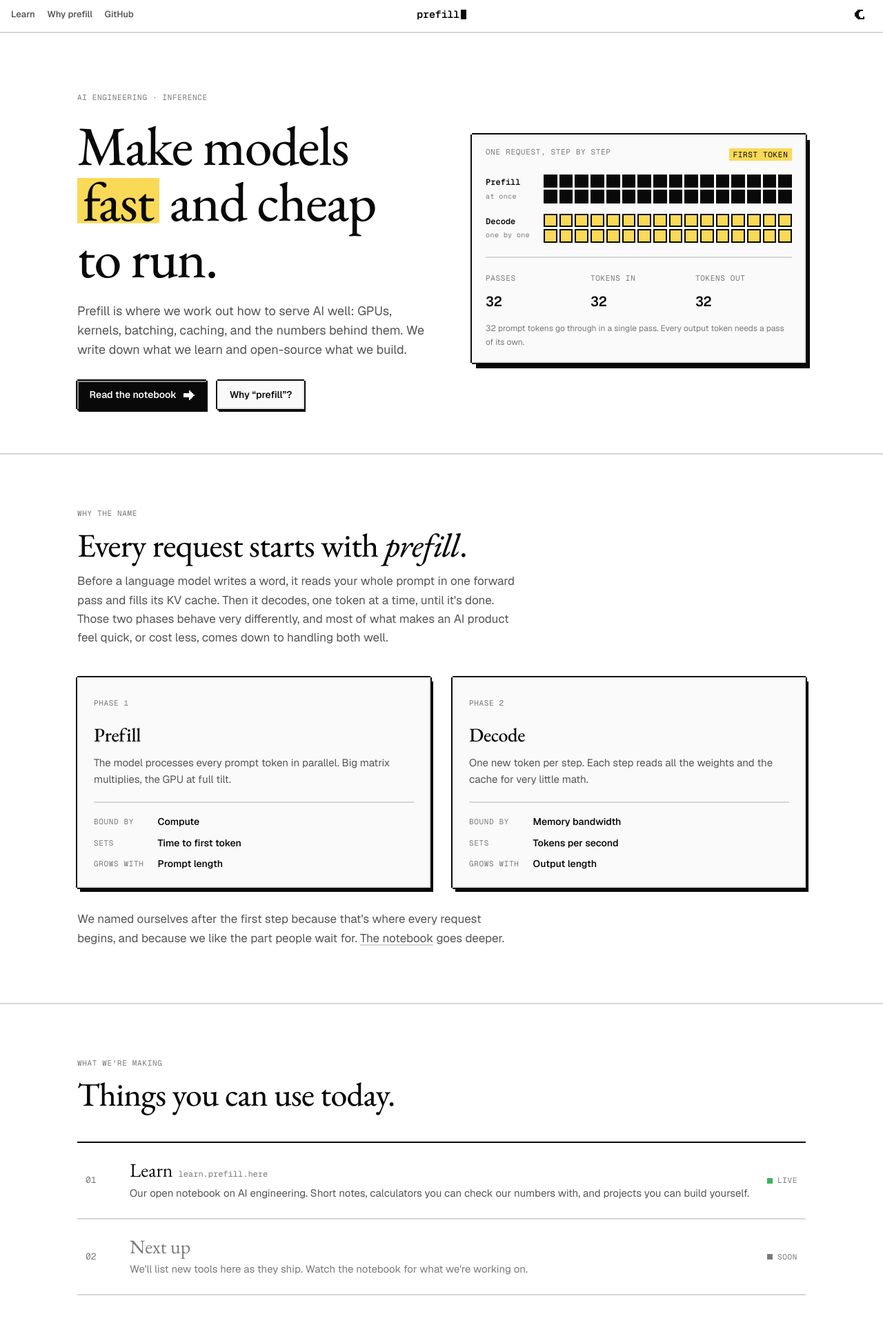
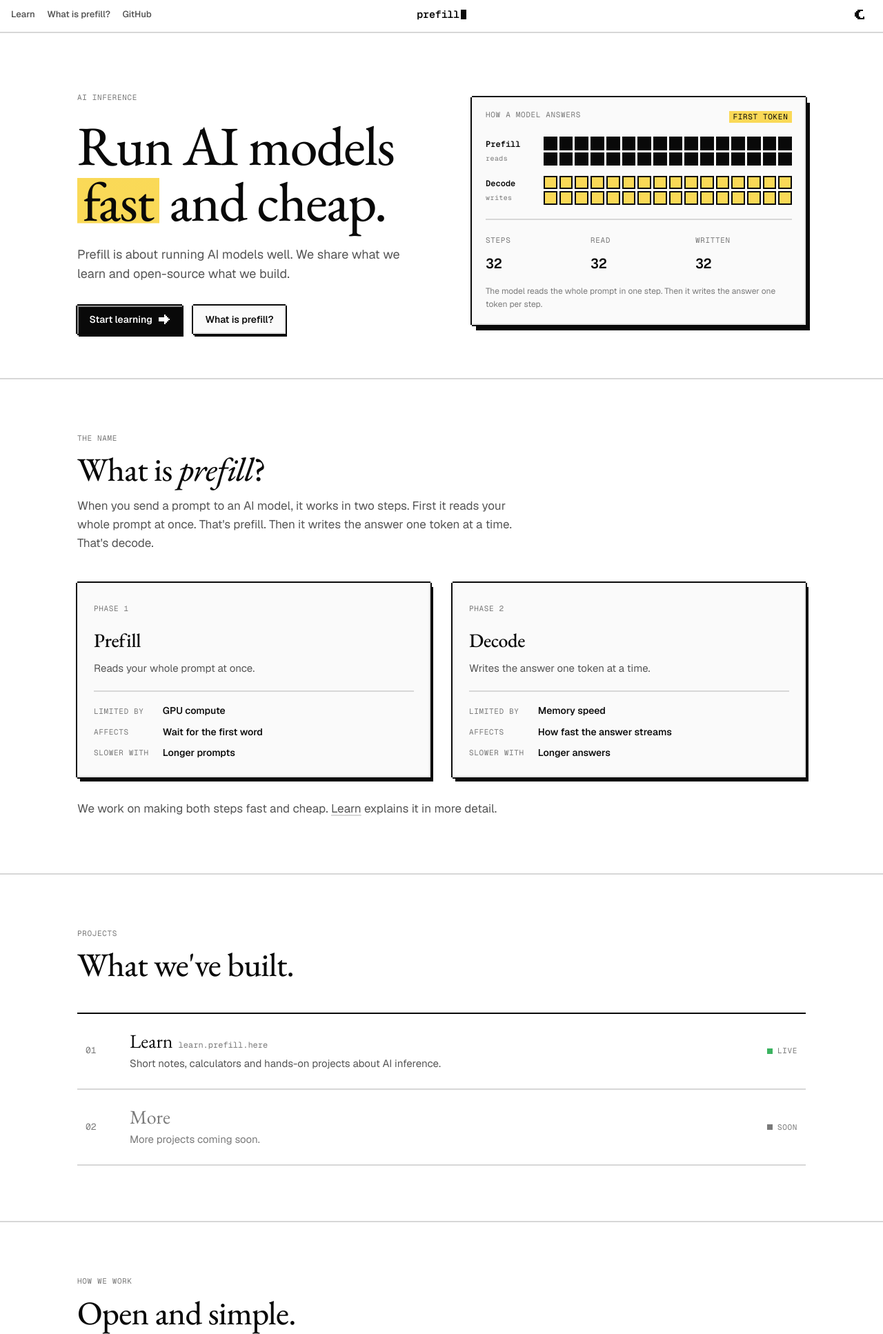
Before and after one commit to sahil0x01/prefill-home, a website: page public/index.html in a window 1280 px wide. Shown: the part 4-1938 px from the top of the page at 69% size. Drawn offline with Linux system fonts and the light colour scheme.

Commit message:
Simplify page copy

```diff
--- a/public/index.html
+++ b/public/index.html
@@ -4,12 +4,12 @@
     <meta charset="utf-8" />
     <meta name="viewport" content="width=device-width, initial-scale=1" />
     <title>Prefill</title>
-    <meta name="description" content="Prefill works on AI engineering, mostly how to run models fast and cheap. We learn in public and open-source what we build." />
+    <meta name="description" content="Prefill is about running AI models fast and cheap. We share what we learn and open-source what we build." />
     <link rel="canonical" href="https://prefill.here/" />
     <link rel="icon" type="image/svg+xml" href="/favicon.svg" />
     <meta property="og:site_name" content="Prefill" />
     <meta property="og:title" content="Prefill" />
-    <meta property="og:description" content="AI engineering, mostly how to run models fast and cheap. Learned in public, open source." />
+    <meta property="og:description" content="Running AI models fast and cheap. We share what we learn and open-source what we build." />
     <meta property="og:url" content="https://prefill.here/" />
     <meta property="og:type" content="website" />
     <meta name="theme-color" content="#ffffff" media="(prefers-color-scheme: light)" />
@@ -29,7 +29,7 @@
     <header class="topbar">
       <nav class="topbar__nav" aria-label="Primary">
         <a href="https://learn.prefill.here">Learn</a>
-        <a href="#why">Why prefill</a>
+        <a href="#why">What is prefill?</a>
         <a href="https://github.com/sahil0x01/prefill-home">GitHub</a>
       </nav>
       <a href="/" class="wordmark" aria-label="Prefill home">prefill<span class="cursor" aria-hidden="true"></span></a>
@@ -44,37 +44,37 @@
       <section class="hero">
         <div class="wrap hero__grid">
           <div class="hero__copy">
-            <span class="label">AI engineering · inference</span>
-            <h1 class="display">Make models <span class="swash">fast</span> and cheap to run.</h1>
+            <span class="label">AI inference</span>
+            <h1 class="display">Run AI models <span class="swash">fast</span> and cheap.</h1>
             <p class="lead">
-              Prefill is where we work out how to serve AI well: GPUs, kernels, batching, caching, and the numbers behind them.
-              We write down what we learn and open-source what we build.
+              Prefill is about running AI models well.
+              We share what we learn and open-source what we build.
             </p>
             <div class="ctas">
-              <a class="btn btn--primary pixel" href="https://learn.prefill.here">Read the notebook <span data-sprite="arrow"></span></a>
-              <a class="btn pixel" href="#why">Why “prefill”?</a>
+              <a class="btn btn--primary pixel" href="https://learn.prefill.here">Start learning <span data-sprite="arrow"></span></a>
+              <a class="btn pixel" href="#why">What is prefill?</a>
             </div>
           </div>
 
-          <figure class="timeline pixel" id="timeline" aria-label="Animation: the prompt is processed in one forward pass, then output tokens are generated one pass at a time.">
+          <figure class="timeline pixel" id="timeline" aria-label="Animation: the model reads the whole prompt in one step, then writes the answer one token per step.">
             <div class="timeline__head">
-              <span class="label">One request, step by step</span>
+              <span class="label">How a model answers</span>
               <span class="label flag" id="ttft" hidden>First token</span>
             </div>
             <div class="lane lane--prefill">
-              <span class="lane__name">Prefill<small>at once</small></span>
+              <span class="lane__name">Prefill<small>reads</small></span>
               <div class="cells" data-lane="prefill"></div>
             </div>
             <div class="lane lane--decode">
-              <span class="lane__name">Decode<small>one by one</small></span>
+              <span class="lane__name">Decode<small>writes</small></span>
               <div class="cells" data-lane="decode"></div>
             </div>
             <div class="timeline__foot">
-              <div class="stat"><span class="label">Passes</span><b id="s-pass">0</b></div>
-              <div class="stat"><span class="label">Tokens in</span><b id="s-in">0</b></div>
-              <div class="stat"><span class="label">Tokens out</span><b id="s-out">0</b></div>
+              <div class="stat"><span class="label">Steps</span><b id="s-pass">0</b></div>
+              <div class="stat"><span class="label">Read</span><b id="s-in">0</b></div>
+              <div class="stat"><span class="label">Written</span><b id="s-out">0</b></div>
             </div>
-            <figcaption class="timeline__note">32 prompt tokens go through in a single pass. Every output token needs a pass of its own.</figcaption>
+            <figcaption class="timeline__note">The model reads the whole prompt in one step. Then it writes the answer one token per step.</figcaption>
           </figure>
         </div>
       </section>
@@ -83,12 +83,12 @@
       <section class="section" id="why">
         <div class="wrap">
           <div class="section__head">
-            <span class="label">Why the name</span>
-            <h2 class="h2">Every request starts with <em>prefill</em>.</h2>
+            <span class="label">The name</span>
+            <h2 class="h2">What is <em>prefill</em>?</h2>
             <p>
-              Before a language model writes a word, it reads your whole prompt in one forward pass and fills its KV cache.
-              Then it decodes, one token at a time, until it's done. Those two phases behave very differently,
-              and most of what makes an AI product feel quick, or cost less, comes down to handling both well.
+              When you send a prompt to an AI model, it works in two steps.
+              First it reads your whole prompt at once. That's prefill.
+              Then it writes the answer one token at a time. That's decode.
             </p>
           </div>
 
@@ -96,27 +96,27 @@
             <article class="phase pixel">
               <span class="label">Phase 1</span>
               <h3>Prefill</h3>
-              <p>The model processes every prompt token in parallel. Big matrix multiplies, the GPU at full tilt.</p>
+              <p>Reads your whole prompt at once.</p>
               <dl>
-                <dt>Bound by</dt><dd>Compute</dd>
-                <dt>Sets</dt><dd>Time to first token</dd>
-                <dt>Grows with</dt><dd>Prompt length</dd>
+                <dt>Limited by</dt><dd>GPU compute</dd>
+                <dt>Affects</dt><dd>Wait for the first word</dd>
+                <dt>Slower with</dt><dd>Longer prompts</dd>
               </dl>
             </article>
             <article class="phase pixel">
               <span class="label">Phase 2</span>
               <h3>Decode</h3>
-              <p>One new token per step. Each step reads all the weights and the cache for very little math.</p>
+              <p>Writes the answer one token at a time.</p>
               <dl>
-                <dt>Bound by</dt><dd>Memory bandwidth</dd>
-                <dt>Sets</dt><dd>Tokens per second</dd>
-                <dt>Grows with</dt><dd>Output length</dd>
+                <dt>Limited by</dt><dd>Memory speed</dd>
+                <dt>Affects</dt><dd>How fast the answer streams</dd>
+                <dt>Slower with</dt><dd>Longer answers</dd>
               </dl>
             </article>
           </div>
           <p class="phases__note muted">
-            We named ourselves after the first step because that's where every request begins, and because we like the part people wait for.
-            <a class="link" href="https://learn.prefill.here">The notebook</a> goes deeper.
+            We work on making both steps fast and cheap.
+            <a class="link" href="https://learn.prefill.here">Learn</a> explains it in more detail.
           </p>
         </div>
       </section>
@@ -125,8 +125,8 @@
       <section class="section" id="work">
         <div class="wrap">
           <div class="section__head">
-            <span class="label">What we're making</span>
-            <h2 class="h2">Things you can use today.</h2>
+            <span class="label">Projects</span>
+            <h2 class="h2">What we've built.</h2>
           </div>
           <ol class="projects">
             <li class="project">
@@ -134,7 +134,7 @@
                 <span class="project__num">01</span>
                 <span>
                   <span class="project__title">Learn<small>learn.prefill.here</small></span>
-                  <span class="project__desc muted">Our open notebook on AI engineering. Short notes, calculators you can check our numbers with, and projects you can build yourself.</span>
+                  <span class="project__desc muted">Short notes, calculators and hands-on projects about AI inference.</span>
                 </span>
                 <span class="label status status--live">Live</span>
               </a>
@@ -143,8 +143,8 @@
               <div>
                 <span class="project__num">02</span>
                 <span>
-                  <span class="project__title">Next up</span>
-                  <span class="project__desc">We'll list new tools here as they ship. Watch the notebook for what we're working on.</span>
+                  <span class="project__title">More</span>
+                  <span class="project__desc">More projects coming soon.</span>
                 </span>
                 <span class="label status">Soon</span>
               </div>
@@ -158,23 +158,23 @@
         <div class="wrap">
           <div class="section__head">
             <span class="label">How we work</span>
-            <h2 class="h2">In the open, with the math shown.</h2>
+            <h2 class="h2">Open and simple.</h2>
           </div>
           <div class="principles">
             <div class="principle">
               <span data-sprite="note" data-size="4"></span>
               <h3>Learn in public</h3>
-              <p>We write short notes as we figure things out, not polished reports months later. If something's wrong, you can see it and tell us.</p>
+              <p>We share notes as we learn. If something is wrong, tell us.</p>
             </div>
             <div class="principle">
               <span data-sprite="widget" data-size="4"></span>
               <h3>Show the numbers</h3>
-              <p>Memory, throughput and cost come with calculators, so you can plug in your own model and hardware instead of trusting ours.</p>
+              <p>Calculators let you check every number with your own model and GPU.</p>
             </div>
             <div class="principle">
               <span data-sprite="project" data-size="4"></span>
-              <h3>Open by default</h3>
-              <p>Code is MIT, writing is CC BY 4.0. Everything lives on GitHub. Reuse anything; just credit Prefill.</p>
+              <h3>Open source</h3>
+              <p>Code is MIT. Writing is CC BY 4.0. Everything is on GitHub.</p>
             </div>
           </div>
         </div>
@@ -182,8 +182,8 @@
 
       <section class="band">
         <div class="wrap band__inner">
-          <h2 class="h2">Every token counts. Start with the notes.</h2>
-          <a class="btn btn--sun pixel" href="https://learn.prefill.here">Go to learn.prefill.here <span data-sprite="arrow"></span></a>
+          <h2 class="h2">Want to learn how AI inference works?</h2>
+          <a class="btn btn--sun pixel" href="https://learn.prefill.here">Go to Learn <span data-sprite="arrow"></span></a>
         </div>
       </section>
     </main>
```
Also changed, not shown: public/404.html (+3 -3 lines).
